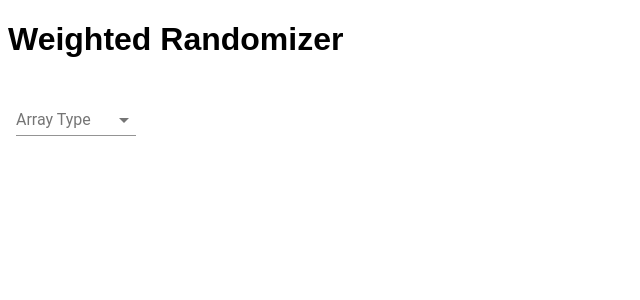
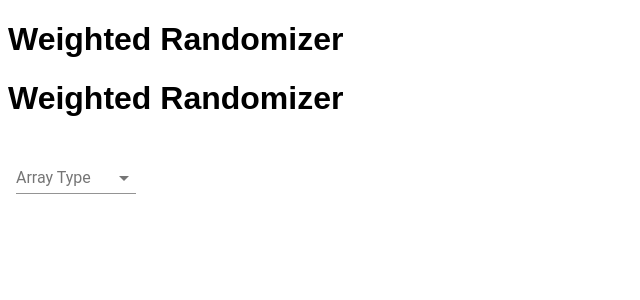
Before and after one commit to icantbelieveitsnotrandom/front-end-demo, a React (Create React App) app: page / in a window 1280 px wide. Shown: the top 300 px of the page, without its empty margins (0-640 px from the left). Built offline with nearby package versions, Linux system fonts and the light colour scheme.

Commit message:
added h1 to dashboard

```diff
--- a/package.json
+++ b/package.json
@@ -103,6 +103,10 @@
     "webpack-merge": "^4.1.3"
   },
   "dependencies": {
+<<<<<<< Updated upstream
     "@icantbelieveitsnotrandom/weighted-randomizer": "^1.0.0"
+=======
+    "imeanireallycantbelieveitsnotrandom": "^1.3.0"
+>>>>>>> Stashed changes
   }
 }
--- a/src/components/dashboard/Dashboard.js
+++ b/src/components/dashboard/Dashboard.js
@@ -175,6 +175,8 @@ class Dashboard extends Component {
     const { classes } = this.props;
     return (
       <Fragment>
+        <h1>Weighted Randomizer</h1>
+
         <form className={classes.root}>
           <FormControl className={classes.formControl}>
             <InputLabel>Array Type</InputLabel>
```
Also changed, not shown: 1 other file (tests, documents, lock files or other folders).
